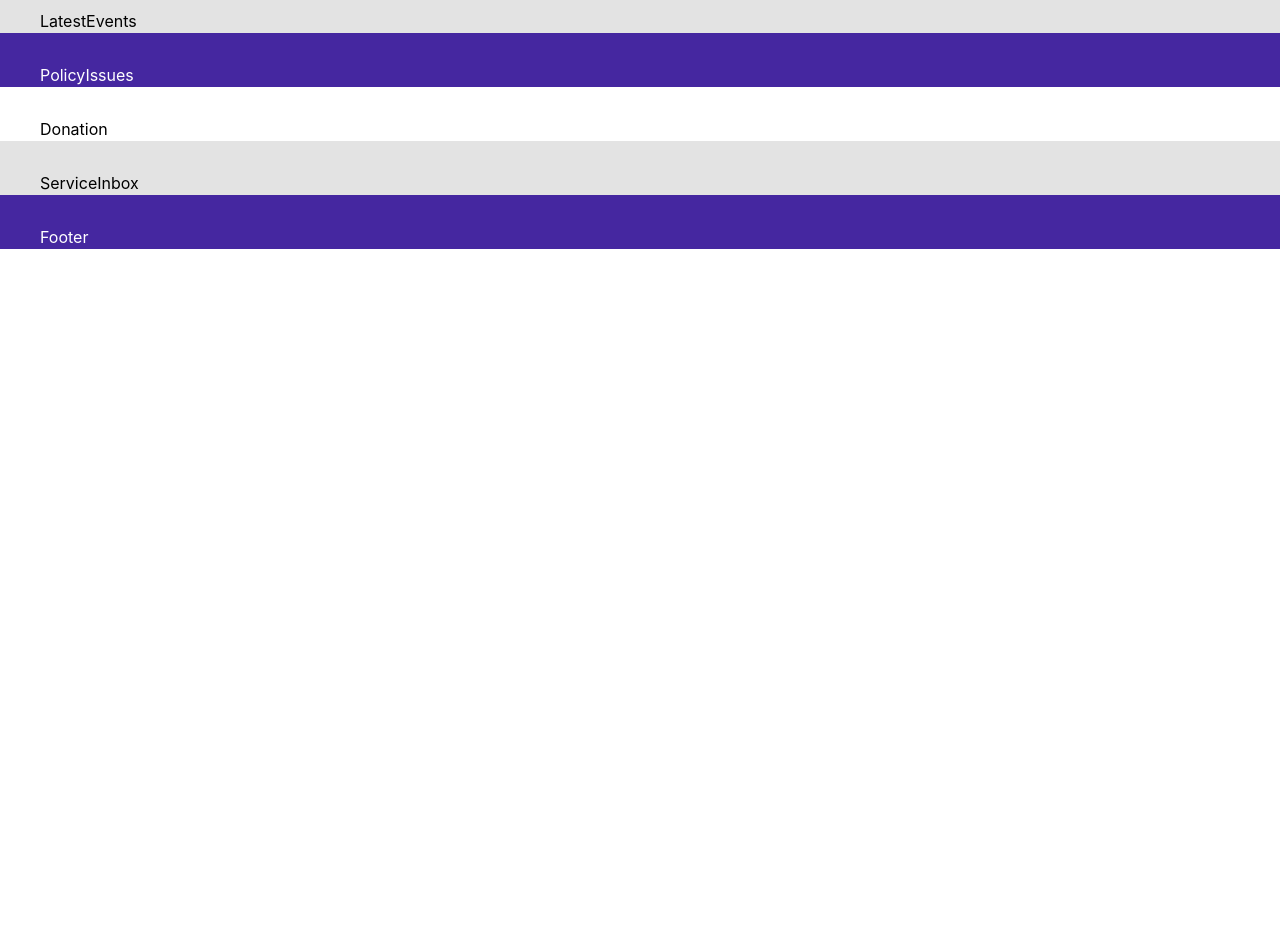
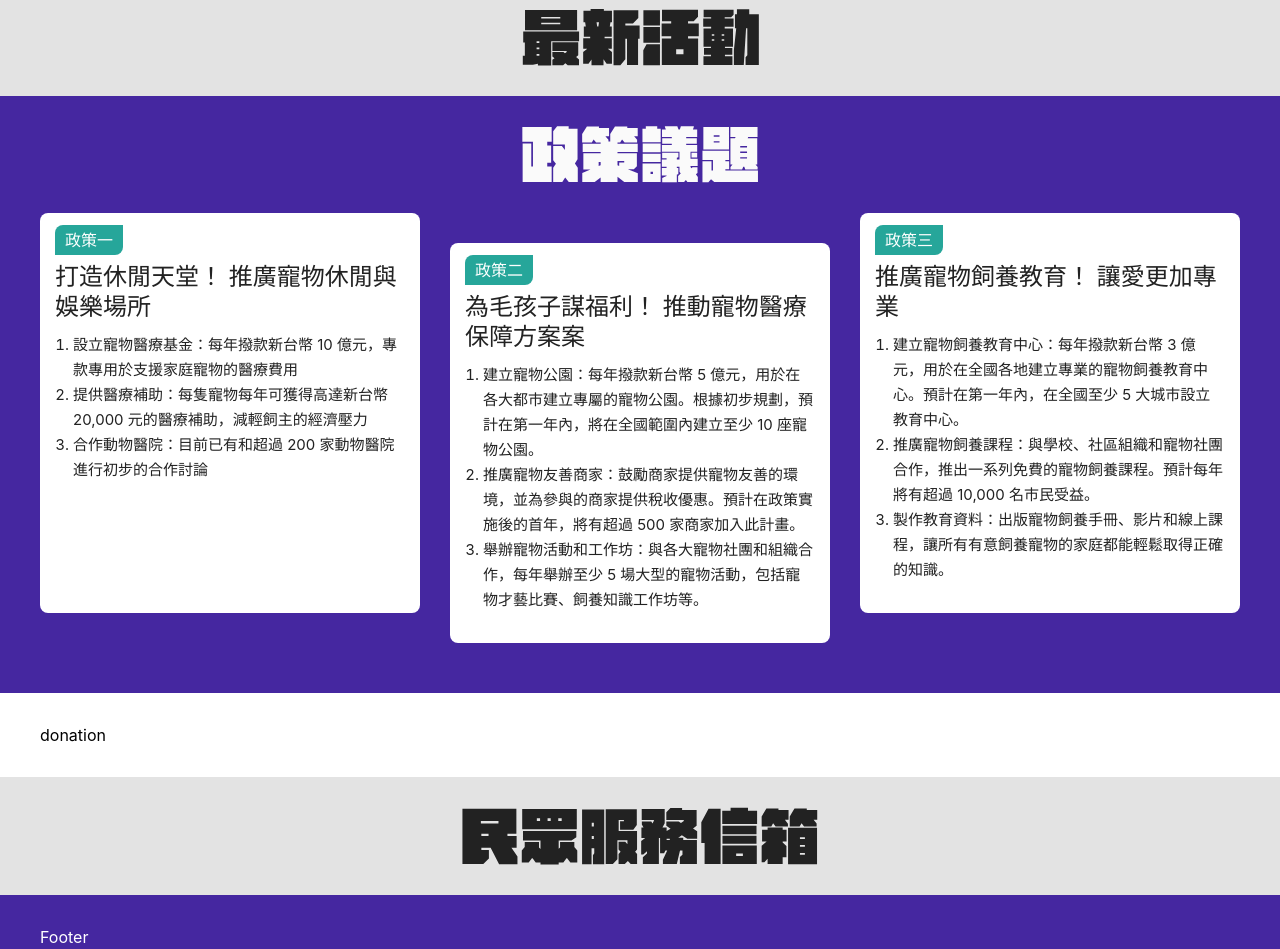
Before and after one commit to TimingJL/legislative-campaign-official-website-by-una, a React (Vite) app: page / in a window 1280 px wide. Shown: the part 1220-2169 px from the top of the page. Before the commit the page ends 1469 px from the top, so only its background shows below. Built offline with nearby package versions, Linux system fonts and the light colour scheme.

Commit message:
feat: policy issues

```diff
--- a/src/pages/Home/Donation/index.tsx
+++ b/src/pages/Home/Donation/index.tsx
@@ -4,10 +4,10 @@ const Donation = () => {
   return (
     <section
       id={anchorId.donation}
-      className="flex justify-center px-[20px] pt-[30px]"
+      className="flex justify-center px-[20px] py-[30px]"
     >
       <div className="container">
-        Donation
+        donation
       </div>
     </section>
   );
--- a/src/pages/Home/LatestEvents/index.tsx
+++ b/src/pages/Home/LatestEvents/index.tsx
@@ -1,13 +1,16 @@
 import { anchorId } from 'src/config/anchor';
+import titleLatestEventsSrc from 'src/assets/images/title-latest-events.svg';
 
 const LatestEvents = () => {
   return (
     <section
       id={anchorId.latestEvents}
-      className="flex justify-center bg-[#E3E3E3] px-[20px] pt-[30px]"
+      className="flex justify-center bg-[#E3E3E3] px-[20px] py-[30px]"
     >
       <div className="container">
-        LatestEvents
+        <div className="flex align-center justify-center">
+          <img src={titleLatestEventsSrc} />
+        </div>
       </div>
     </section>
   );
--- /dev/null
+++ b/src/pages/Home/PolicyIssues/Card.tsx
@@ -0,0 +1,40 @@
+import clsx from 'clsx';
+
+interface IProps {
+  tag: string;
+  title: string;
+  items: {
+    id: number;
+    title: string;
+    description: string;
+  }[];
+  className?: string;
+}
+
+const Card = (props: IProps) => {
+  const { tag, title, items, className, ...otherProps } = props;
+  return (
+    <div className={clsx(
+        "bg-white w-full rounded-[8px] p-[15px] max-w-[380px] lg:h-[400px]",
+        className,
+      )}
+      {...otherProps}
+    >
+      <div className="bg-secondary inline px-[10px] py-[5px] rounded-tl-[8px] rounded-br-[8px]">
+        {tag}
+      </div>
+      <div className="text-[#222] py-[10px] lg:text-[24px] text-[20px] font-bold leading-[30px]">
+        {title}
+      </div>
+      <ol>
+        {items.map((item) => (
+          <li key={item.id} className="text-[#222] text-[15px] leading-[25px] list-decimal ml-[18px]">
+            {`${item.title}：${item.description}`}
+          </li>
+        ))}
+      </ol>
+    </div>
+  );
+};
+
+export default Card;
--- /dev/null
+++ b/src/pages/Home/PolicyIssues/data.ts
@@ -0,0 +1,68 @@
+export const issues = [
+  {
+    id: 0,
+    title: '打造休閒天堂！\n推廣寵物休閒與娛樂場所',
+    tag: '政策一',
+    items: [
+      {
+        id: 0,
+        title: '設立寵物醫療基金',
+        description: '每年撥款新台幣 10 億元，專款專用於支援家庭寵物的醫療費用',
+      },
+      {
+        id: 1,
+        title: '提供醫療補助',
+        description: '每隻寵物每年可獲得高達新台幣 20,000 元的醫療補助，減輕飼主的經濟壓力',
+      },
+      {
+        id: 2,
+        title: '合作動物醫院',
+        description: '目前已有和超過 200 家動物醫院進行初步的合作討論',
+      },
+    ]
+  },
+  {
+    id: 1,
+    title: '為毛孩子謀福利！\n推動寵物醫療保障方案案',
+    tag: '政策二',
+    items: [
+      {
+        id: 0,
+        title: '建立寵物公園',
+        description: '每年撥款新台幣 5 億元，用於在各大都市建立專屬的寵物公園。根據初步規劃，預計在第一年內，將在全國範圍內建立至少 10 座寵物公園。',
+      },
+      {
+        id: 1,
+        title: '推廣寵物友善商家',
+        description: '鼓勵商家提供寵物友善的環境，並為參與的商家提供稅收優惠。預計在政策實施後的首年，將有超過 500 家商家加入此計畫。',
+      },
+      {
+        id: 2,
+        title: '舉辦寵物活動和工作坊',
+        description: '與各大寵物社團和組織合作，每年舉辦至少 5 場大型的寵物活動，包括寵物才藝比賽、飼養知識工作坊等。',
+      },
+    ]
+  },
+  {
+    id: 2,
+    title: '推廣寵物飼養教育！\n讓愛更加專業',
+    tag: '政策三',
+    items: [
+      {
+        id: 0,
+        title: '建立寵物飼養教育中心',
+        description: '每年撥款新台幣 3 億元，用於在全國各地建立專業的寵物飼養教育中心。預計在第一年內，在全國至少 5 大城市設立教育中心。',
+      },
+      {
+        id: 1,
+        title: '推廣寵物飼養課程',
+        description: '與學校、社區組織和寵物社團合作，推出一系列免費的寵物飼養課程。預計每年將有超過 10,000 名市民受益。',
+      },
+      {
+        id: 2,
+        title: '製作教育資料',
+        description: '出版寵物飼養手冊、影片和線上課程，讓所有有意飼養寵物的家庭都能輕鬆取得正確的知識。',
+      },
+    ]
+  },
+];
--- a/src/pages/Home/PolicyIssues/index.tsx
+++ b/src/pages/Home/PolicyIssues/index.tsx
@@ -1,13 +1,27 @@
+import clsx from 'clsx';
 import { anchorId } from 'src/config/anchor';
+import titlePolicyIssuesSrc from 'src/assets/images/title-policy-issues.svg';
+import { issues } from './data';
+import Card from './Card';
 
 const PolicyIssues = () => {
   return (
     <section
       id={anchorId.policyIssues}
-      className="flex justify-center bg-primary text-white px-[20px] pt-[30px]"
+      className="flex justify-center bg-primary text-white px-[20px] py-[30px] pb-[50px]"
     >
       <div className="container">
-        PolicyIssues
+        <div className="flex align-center justify-center">
+          <img src={titlePolicyIssuesSrc} />
+        </div>
+        <div
+          className={clsx(
+            "flex flex-col gap-[20px] mt-[30px] justify-center items-center",
+            "lg:flex-row lg:gap-[0px] lg:justify-between lg:items-start"
+          )}
+        >
+          {issues.map((issue, index) => <Card key={issue.tag} {...issue} className={clsx(index === 1 && "lg:mt-[30px]")} />)}
+        </div>
       </div>
     </section>
   );
--- a/src/pages/Home/ServiceInbox/index.tsx
+++ b/src/pages/Home/ServiceInbox/index.tsx
@@ -1,13 +1,16 @@
 import { anchorId } from 'src/config/anchor';
+import titleServiceInboxSrc from 'src/assets/images/title-service-inbox.svg';
 
 const ServiceInbox = () => {
   return (
     <section
       id={anchorId.serviceInbox}
-      className="flex justify-center bg-[#E3E3E3] px-[20px] pt-[30px]"
+      className="flex justify-center bg-[#E3E3E3] px-[20px] py-[30px]"
     >
       <div className="container">
-        ServiceInbox
+        <div className="flex align-center justify-center">
+          <img src={titleServiceInboxSrc} />
+        </div>
       </div>
     </section>
   );
```
